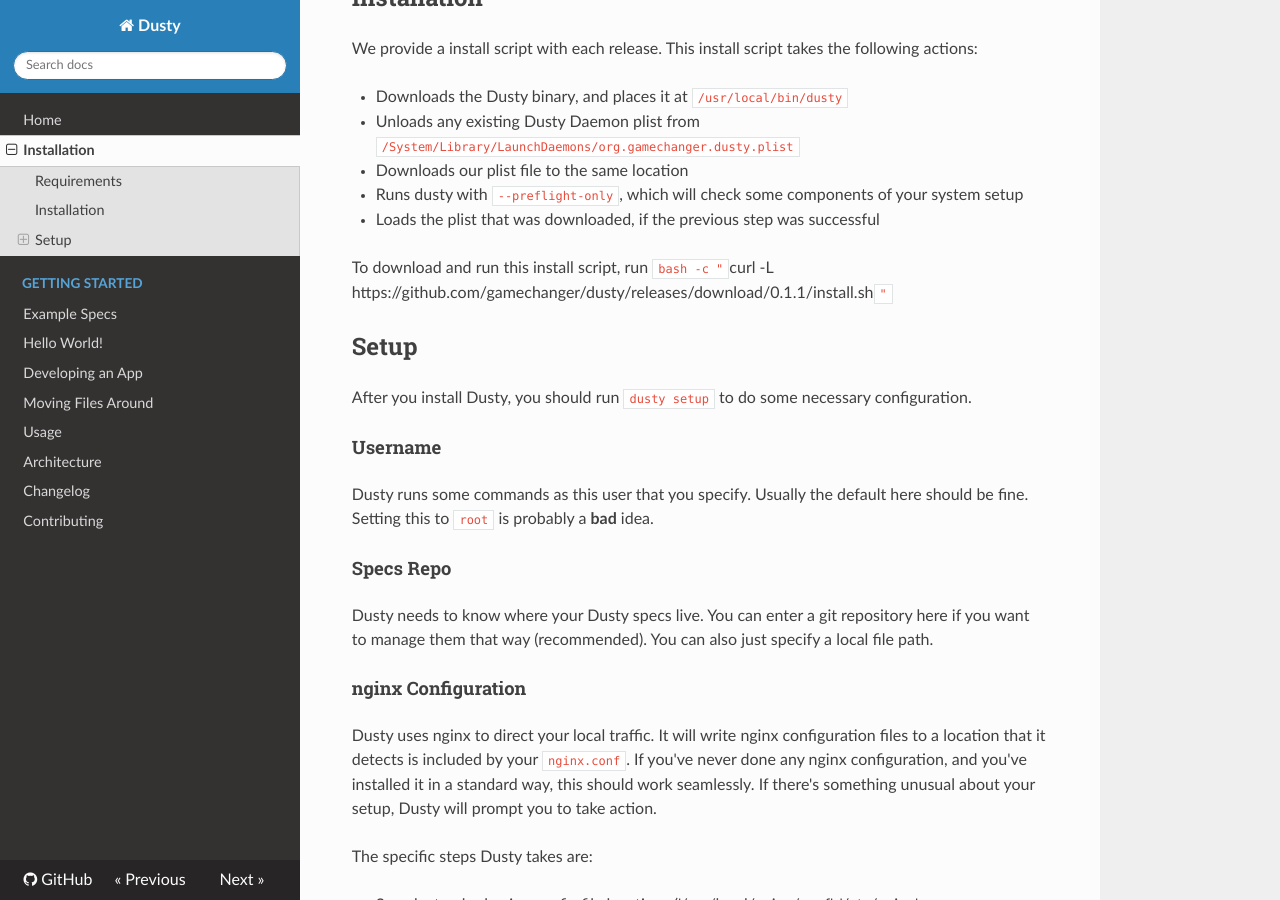
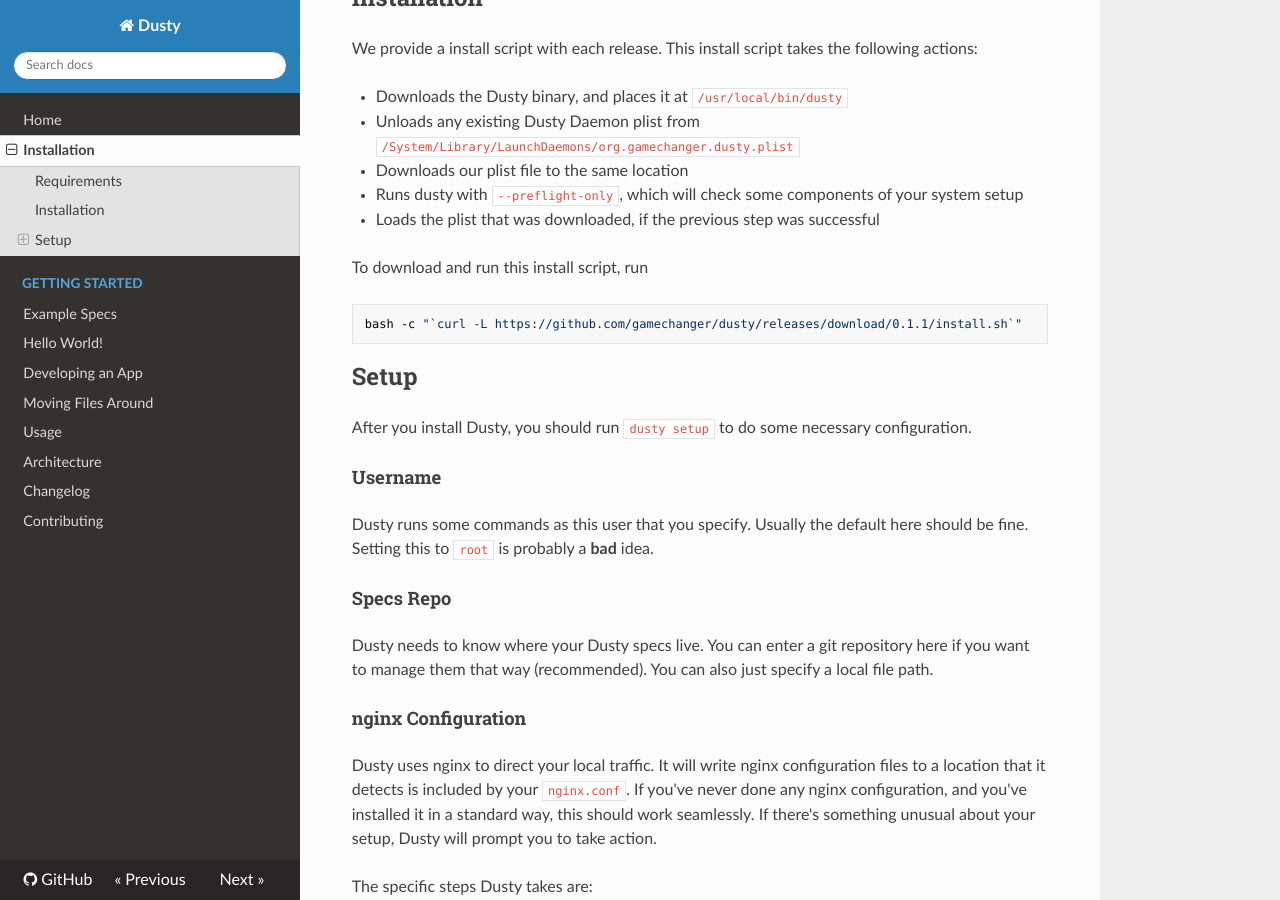
Before and after one commit to gamechanger/dusty, an MkDocs documentation site: the page built from docs/installation.md, in a window 1280 px wide and 900 px high, scrolled down 499 px. Built offline with MkDocs 1.6.1, drawn with Linux system fonts in a browser that asks for light colours; nearby versions of some CDN libraries; old or Windows-style settings are respelled for this version of MkDocs.

Commit message:
fix tics

````diff
--- a/docs/installation.md
+++ b/docs/installation.md
@@ -25,7 +25,9 @@
 * Loads the plist that was downloaded, if the previous step was successful
 
 To download and run this install script, run
-`bash -c "`curl -L https://github.com/gamechanger/dusty/releases/download/0.1.1/install.sh`"`
+```
+bash -c "`curl -L https://github.com/gamechanger/dusty/releases/download/0.1.1/install.sh`"
+```
 
 ## Setup
 
````
